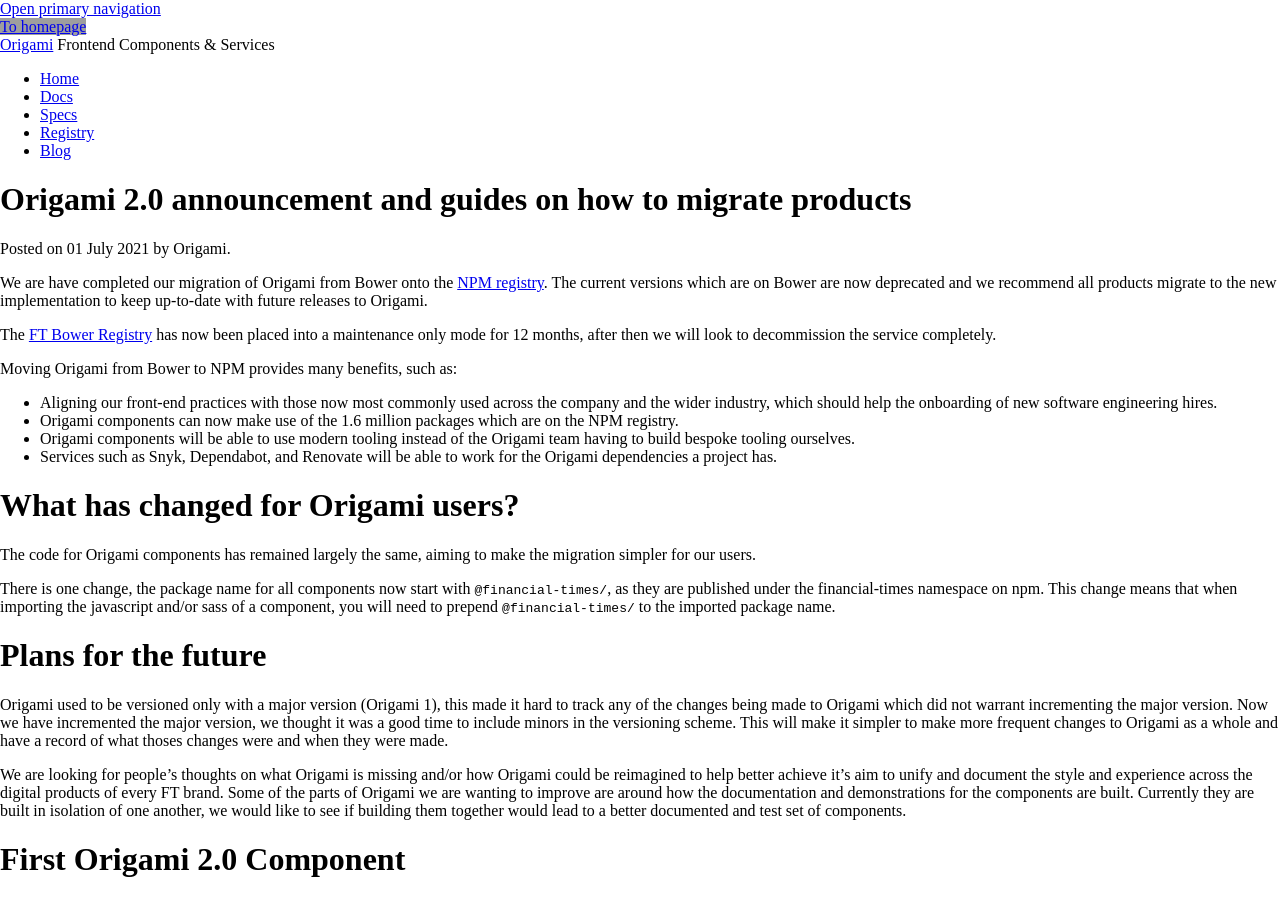
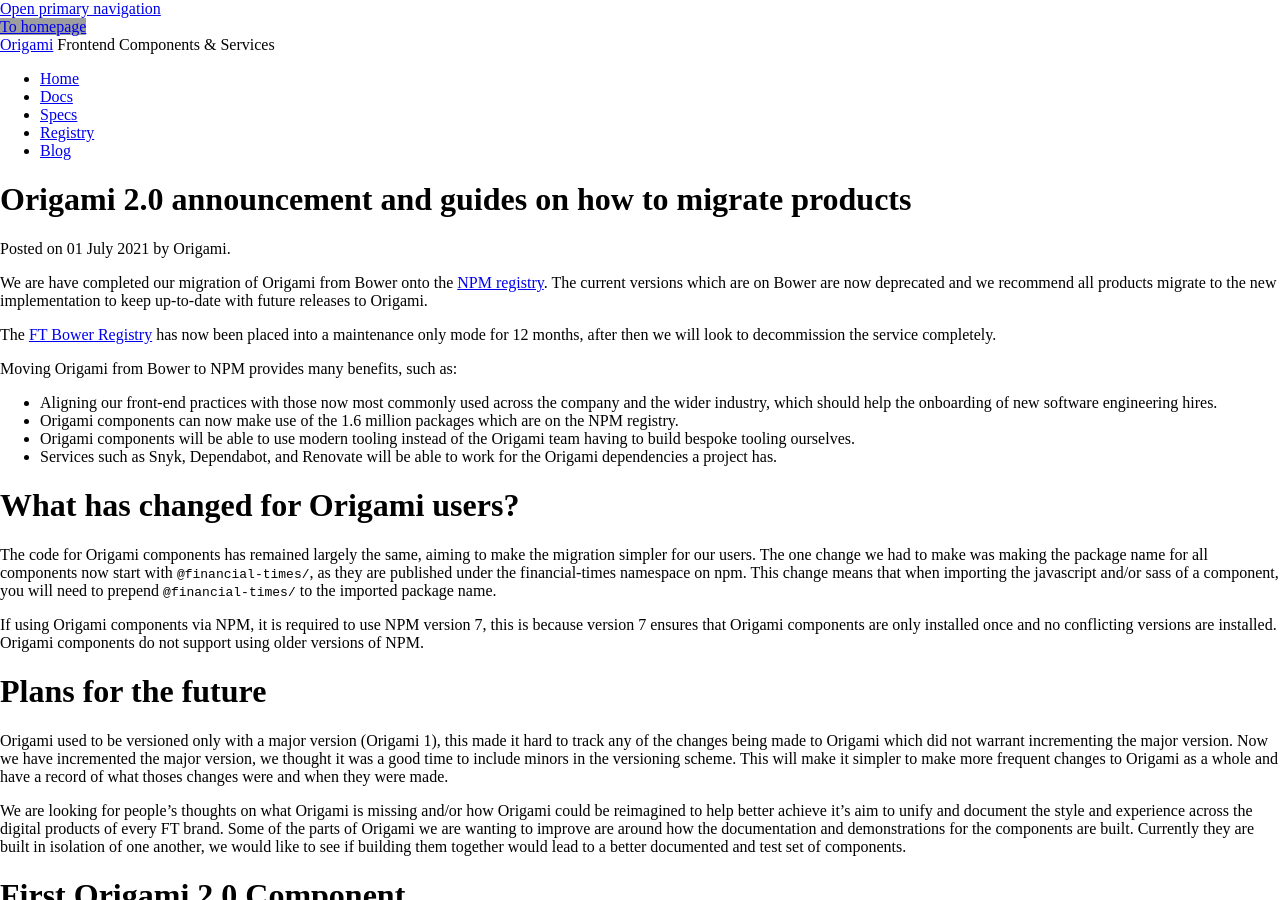
Before and after one commit to Financial-Times/origami-website, a Jekyll site: the page built from _posts/2021-07-01-origami-2.0-and-how-to-migrate.md, in a window 1280 px wide and 900 px high. Built offline with Jekyll 4.4.1, drawn with Linux system fonts in a browser that asks for light colours; emoji names are drawn with the system emoji font; a style sheet for code colours, icons or effects is not loaded; grey boxes are pictures that could not be loaded.

Commit message:
Mention that another change for Origami users is that origami components require NPM 7 if being installed from NPM

```diff
--- a/_posts/2021-07-01-origami-2.0-and-how-to-migrate.md
+++ b/_posts/2021-07-01-origami-2.0-and-how-to-migrate.md
@@ -16,9 +16,9 @@ Moving Origami from Bower to NPM provides many benefits, such as:
 
 # What has changed for Origami users?
 
-The code for Origami components has remained largely the same, aiming to make the migration simpler for our users.
+The code for Origami components has remained largely the same, aiming to make the migration simpler for our users. The one change we had to make was making the package name for all components now start with `@financial-times/`, as they are published under the financial-times namespace on npm. This change means that when importing the javascript and/or sass of a component, you will need to prepend `@financial-times/` to the imported package name.
 
-There is one change, the package name for all components now start with `@financial-times/`, as they are published under the financial-times namespace on npm. This change means that when importing the javascript and/or sass of a component, you will need to prepend `@financial-times/` to the imported package name.
+If using Origami components via NPM, it is required to use NPM version 7, this is because version 7 ensures that Origami components are only installed once and no conflicting versions are installed. Origami components do not support using older versions of NPM.
 
 # Plans for the future
 
```
